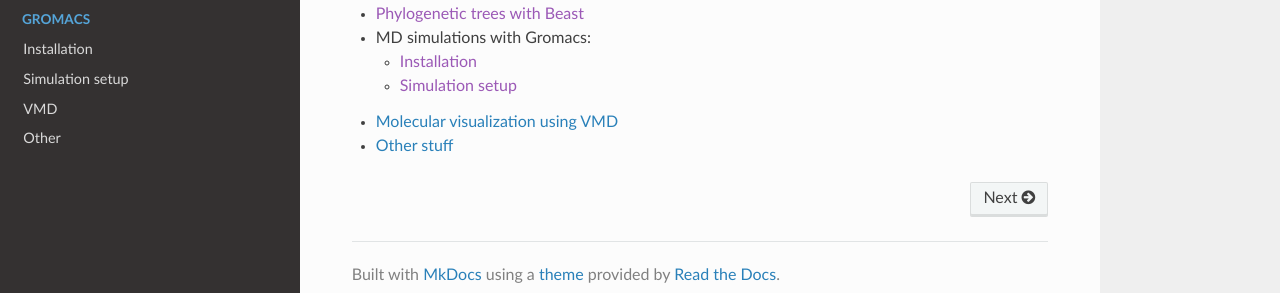
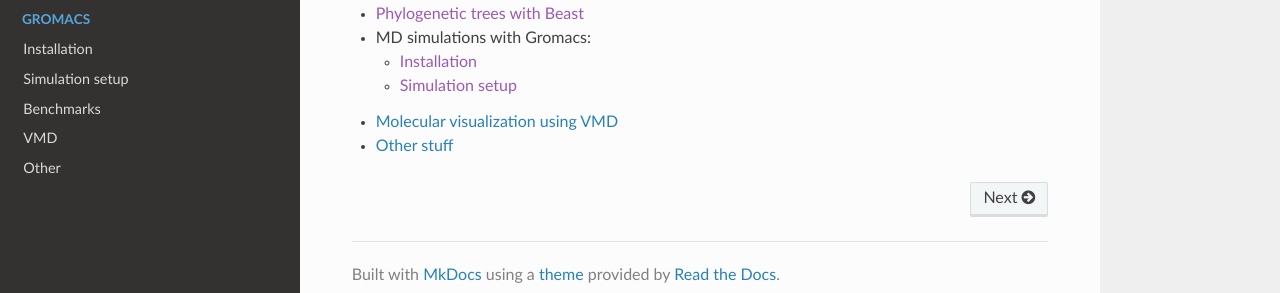
Before and after one commit to BioKT/ResDocs, an MkDocs documentation site: the page built from docs/index.md, in a window 1280 px wide. Shown: the part 338-631 px from the top of the page. Built offline with MkDocs 1.6.1, drawn with Linux system fonts in a browser that asks for light colours; nearby versions of some CDN libraries.

Commit message:
changes index for Gromacs

```diff
--- a/mkdocs.yml
+++ b/mkdocs.yml
@@ -11,5 +11,6 @@
     - Gromacs:
         - 'Installation': 'Gromacs/installation.md'
         - 'Simulation setup': 'Gromacs/md_setup.md'
+        - 'Benchmarks': 'Gromacs/benchmarks.md'
     - VMD: VMD/tools.md
     - Other: Other/other.md
```
